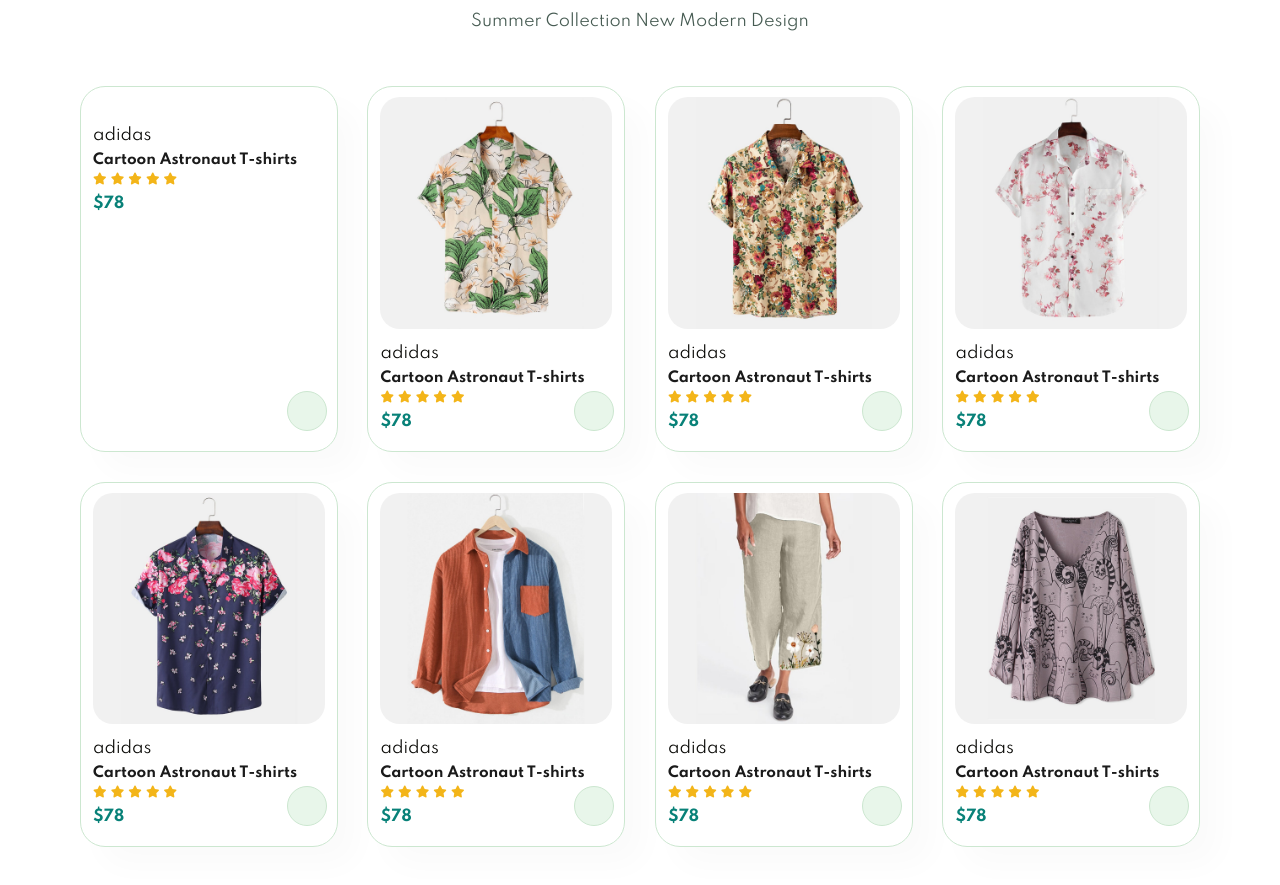
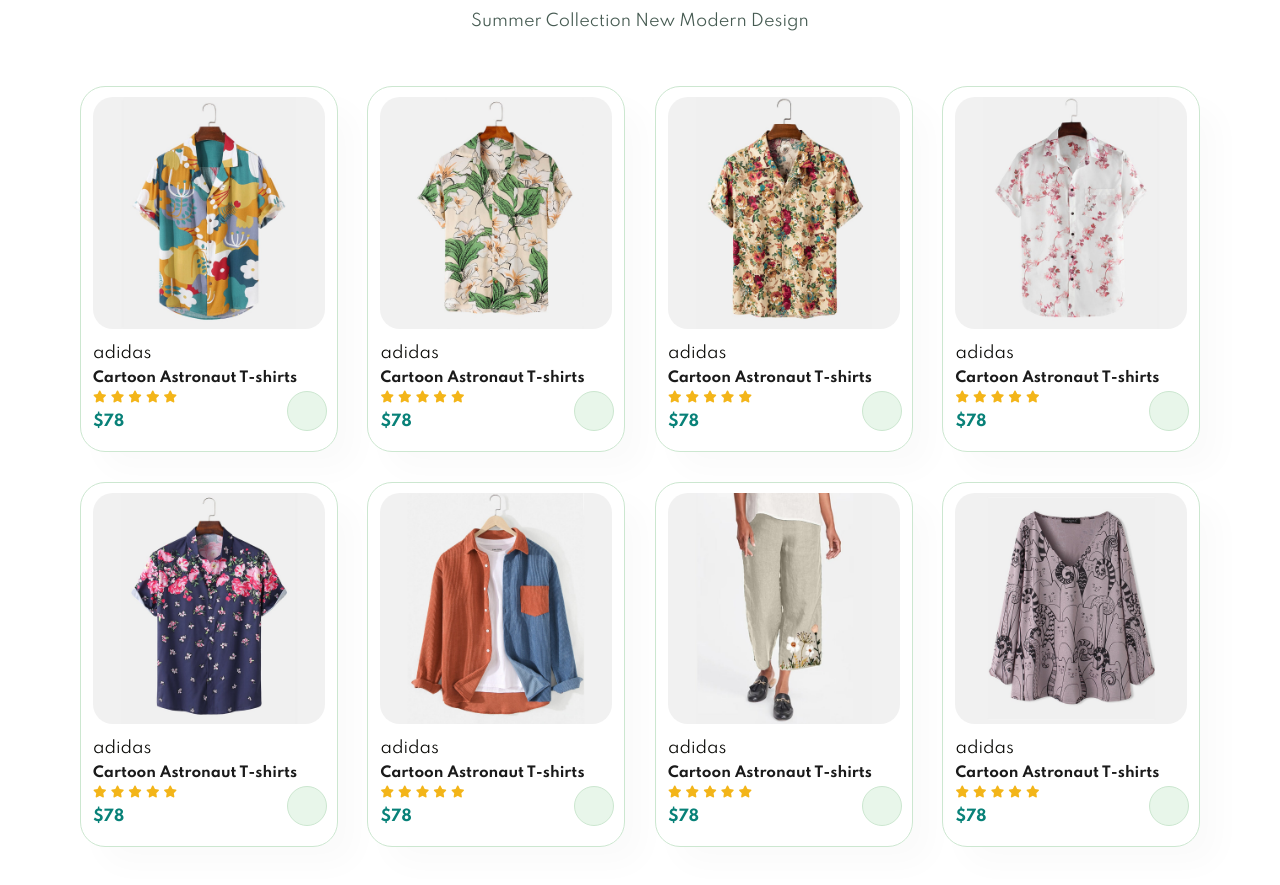
Before and after one commit to Palkesh0Bairagi/New-ECOM, a plain HTML site: page index.html in a window 1280 px wide. Shown: the part 1208-2093 px from the top of the page. Drawn offline with Linux system fonts and the light colour scheme; files whose address does not match are found by name.

Commit message:
Update index.html

```diff
--- a/index.html
+++ b/index.html
@@ -67,7 +67,7 @@
         <p>Summer Collection New Modern Design</p>
         <div class="pro-container">
             <div class="pro">
-                <img src="products/f1.jpg" alt="">
+                <img src="f1.jpg" alt="">
                 <div class="des">
                     <span>adidas</span>
                     <h5>Cartoon Astronaut T-shirts</h5>
```
